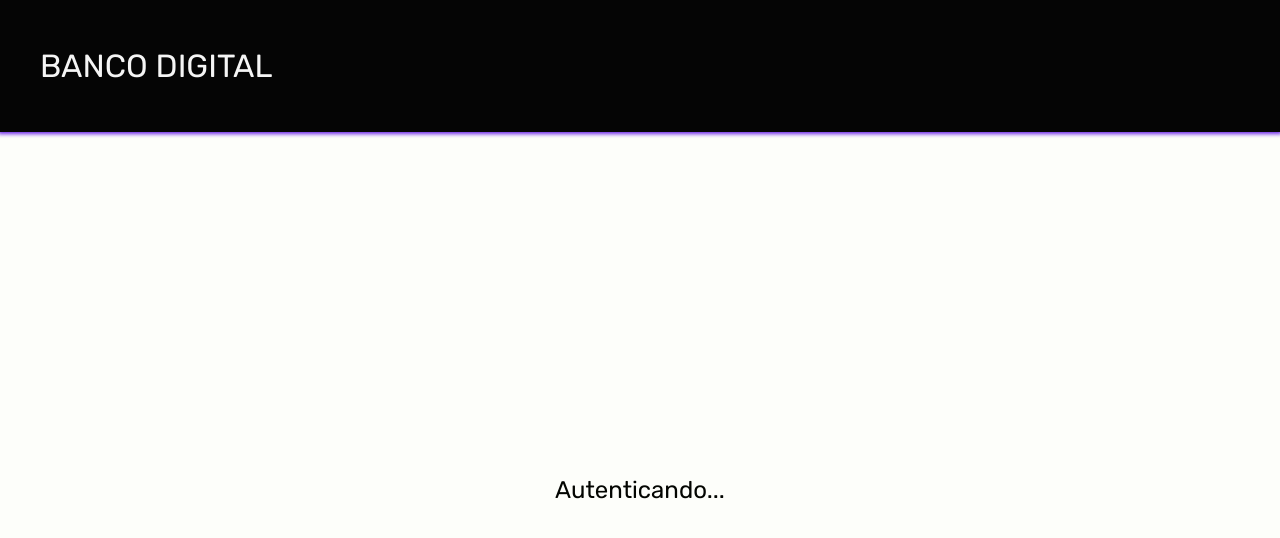
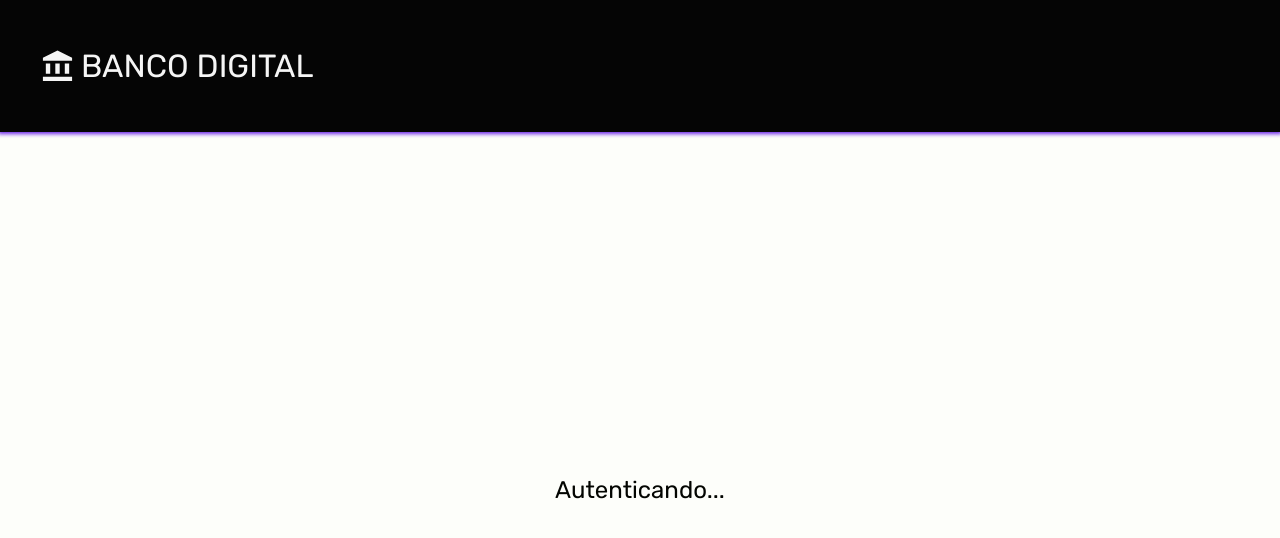
Before and after one commit to filipegallodev/banco-digital, a Next.js app in the folder frontend-nextjs/: page /perfil in a window 1280 px wide. Shown: the top 538 px of the page. Built offline with nearby package versions, Linux system fonts and the light colour scheme; no server answers; sample sign-in values are in the browser's storage.

Commit message:
header title icon

```diff
--- a/frontend-nextjs/src/components/Header.tsx
+++ b/frontend-nextjs/src/components/Header.tsx
@@ -5,6 +5,7 @@ import { useRouter } from "next/router";
 import React from "react";
 import styled from "styled-components";
 import LogoutIcon from "@mui/icons-material/Logout";
+import AccountBalanceIcon from "@mui/icons-material/AccountBalance";
 
 const Header = () => {
   const user = useAppSelector((state: IReduxState) => state.user.data.user);
@@ -19,7 +20,10 @@ const Header = () => {
   return (
     <Container>
       <Content>
-        <Title onClick={() => router.push("/painel")}>Banco Digital</Title>
+        <TitleContainer>
+          <AccountBalanceIcon fontSize="large" />
+          <Title onClick={() => router.push("/painel")}>Banco Digital</Title>
+        </TitleContainer>
         {user && (
           <ControllContainer>
             <UserProfile onClick={() => router.push("/perfil")}>
@@ -64,6 +68,12 @@ const Content = styled.div`
     gap: 32px;
     margin: 32px 0px;
   }
+`;
+
+const TitleContainer = styled.div`
+  display: flex;
+  align-items: center;
+  gap: 6px;
 `;
 
 const Title = styled.span`
```
